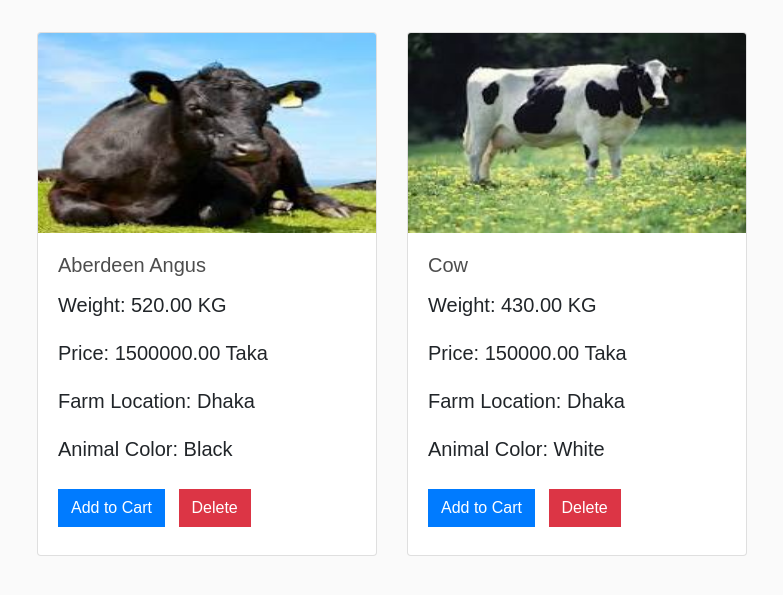
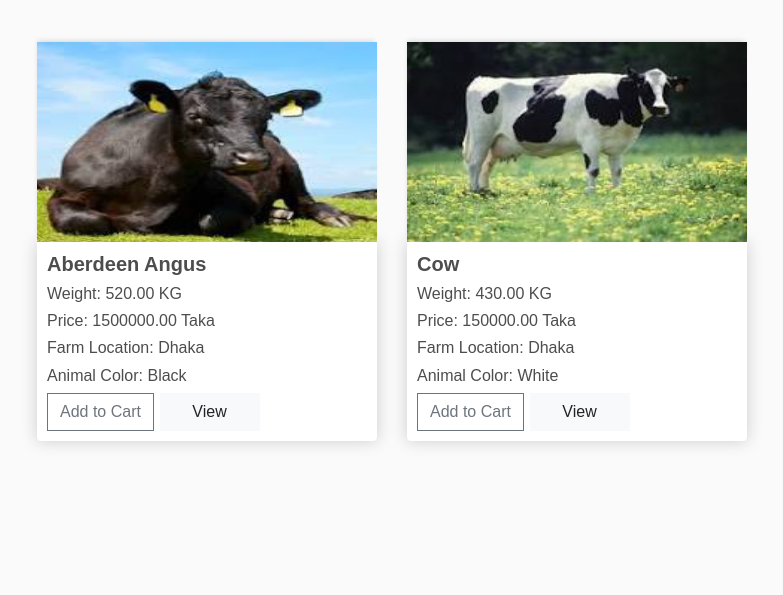
Before and after one commit to shakibkhan13/Domestic_animal, a Django app: page /home/ in a window 1280 px wide. Shown: the part 82-677 px from the top of the page, without its empty margins (63-846 px from the left). Run offline with Django 5.2, Linux system fonts and the light colour scheme; data comes from the database, SQL or seed files in the repository; both versions use the stored data as it was after the commit; some libraries are stand-ins or nearby versions.

Commit message:
Shakib_dev

```diff
--- a/home/templates/Checkout.html
+++ b/home/templates/Checkout.html
@@ -64,7 +64,7 @@
             <!-- {% for animal in animals %} -->
             <hr />
             <h5>Items : {{ animals|length }}</strong></h5>
-            <h5>Total : {{ total_price }} Taka</strong></h5>
+            <h5>Total: {{ total_price }} Taka</h5>
             <!-- {% endfor %} -->
         </div>
     </div>
--- a/home/templates/Home.html
+++ b/home/templates/Home.html
@@ -5,30 +5,26 @@
 <div class="container">
   <div class="row">
     {% for animal in animals %}
-    <div class="col-md-4">
-      <div class="card">
-        <img src="{{ animal.Animal_image.url }}" class="card-img-top" style="height: 200px">
-        <div class="card-body">
-          <h5 class="card-title">{{ animal.Animal_name }}</h5>
-          <p class="card-text">Weight: {{ animal.Animal_Weight }} KG</p>
-          <p class="card-text">Price: {{ animal.Animal_Prize }} Taka</p>
-          <p class="card-text">Farm Location: {{ animal.Animal_Farm }}</p>
-          <p class="card-text">Animal Color: {{ animal.Animal_description }}</p>
+    <div class="col-lg-4">
+        <img src="{{ animal.Animal_image.url }}" class="thumbnail" >    <!--style="height: 200px"-->
+        <div class="box-element product">
+          <h5><strong>{{ animal.Animal_name }}</strong></h5>
+          <h6>Weight: {{ animal.Animal_Weight }} KG</h6>
+          <h6>Price: {{ animal.Animal_Prize }} Taka</h6>
+          <h6>Farm Location: {{ animal.Animal_Farm }}</h6>
+          <h6>Animal Color: {{ animal.Animal_description }}</h6>
 
           <form action="{% url 'cart' %}" method="post">
             {% csrf_token %}
-            <input type="hidden" name="animal_id" value="{{ animal.id }}">
-            <button type="submit" class="btn btn-primary">Add to Cart</button>
-            <!-- <a href="#" class="btn btn-light" style="width: 100px">View</a>-->
-            <a href="{% url 'delete_animal' animal.id %}" class="btn btn-danger m-2">Delete</a>
+            <!-- <input type="hidden" name="animal_id" value="{{ animal.id }}"> -->
+            <button data-product="{{ animal.id }}" data-action="add" class="btn btn-outline-secondary add-btn update-cart">Add to Cart</button>
+            <a href="#" class="btn btn-light" style="width: 100px">View</a>
+            <!-- <a href="{% url 'delete_animal' animal.id %}" class="btn btn-danger m-2">Delete</a>   -->
           </form>
         </div>
       </div>
-    </div>
     {% endfor %}
   </div>
 </div>
 
-
-
 {% endblock %}
--- a/home/templates/base.html
+++ b/home/templates/base.html
@@ -116,13 +116,16 @@
             height: auto;
         }
     </style>
-
+    <script type="text/javascript">
+        var user = '{{request.user}}'
+    </script>
 </head>
 
 <body>
     <nav class="navbar navbar-expand-lg navbar-dark  " style="background-color: rgba(192, 18, 18, 0.895);">
         <div class="container-fluid">
-            <a class="navbar-brand" href="{% url 'home' %}" style="font-size: 35px; color:rgb(229, 227, 233); font-weight: bold;">CowBazar.Com</a>
+            <a class="navbar-brand" href="{% url 'home' %}"
+                style="font-size: 35px; color:rgb(229, 227, 233); font-weight: bold;">CowBazar.Com</a>
             <button class="navbar-toggler" type="button" data-bs-toggle="collapse"
                 data-bs-target="#navbarSupportedContent" aria-controls="navbarSupportedContent" aria-expanded="false"
                 aria-label="Toggle navigation">
@@ -185,6 +188,9 @@
     <script src="https://stackpath.bootstrapcdn.com/bootstrap/4.4.1/js/bootstrap.min.js"
         integrity="sha384-wfSDF2E50Y2D1uUdj0O3uMBJnjuUD4Ih7YwaYd1iqfktj0Uod8GCExl3Og8ifwB6"
         crossorigin="anonymous"></script>
+
+
+    <script type="text/javascript" src="{% static 'js/cart.js' %}"></script>
 </body>
 
 </html>
--- /dev/null
+++ b/static/js/cart.js
@@ -0,0 +1,39 @@
+var updateBtns = document.getElementsByClassName('update-cart')
+
+for(i=0; i<updateBtns.length; i++){
+    updateBtns[i].addEventListener('click',function(){
+        var ProductId = this.dataset.product
+        var action = this.dataset.action
+        console.log('productId:',ProductId , 'Action:',action)
+
+
+        console.log('USER:', user)
+        if(user == 'AnonymouseUser'){
+            console.log('User is not authenticated')
+        }else{
+            console.log('User is authenticated, sending data ...')
+        }
+    })
+}
+
+// document.addEventListener('DOMContentLoaded', function() {
+//     var updateBtns = document.querySelectorAll('.update-cart');
+
+//     updateBtns.forEach(function(btn) {
+//       btn.addEventListener('click', function(event) {
+//         event.preventDefault(); // Prevent default form submission
+
+//         var productId = this.getAttribute('data-product');
+//         var action = this.getAttribute('data-action');
+//         console.log('productId:', productId, 'Action:', action);
+
+//         console.log('USER:', user)
+//         if(user ==='AnonymouseUser'){
+//             console.log('Not logged in')
+//         }else{
+//             console.log('User is logged in, sending data ...')
+//         }
+
+//       });
+//     });
+//   });
```
Also changed, not shown: home/views.py (+8 -0 lines), db.sqlite3. Lines whose indentation alone changed are shown as unchanged.
